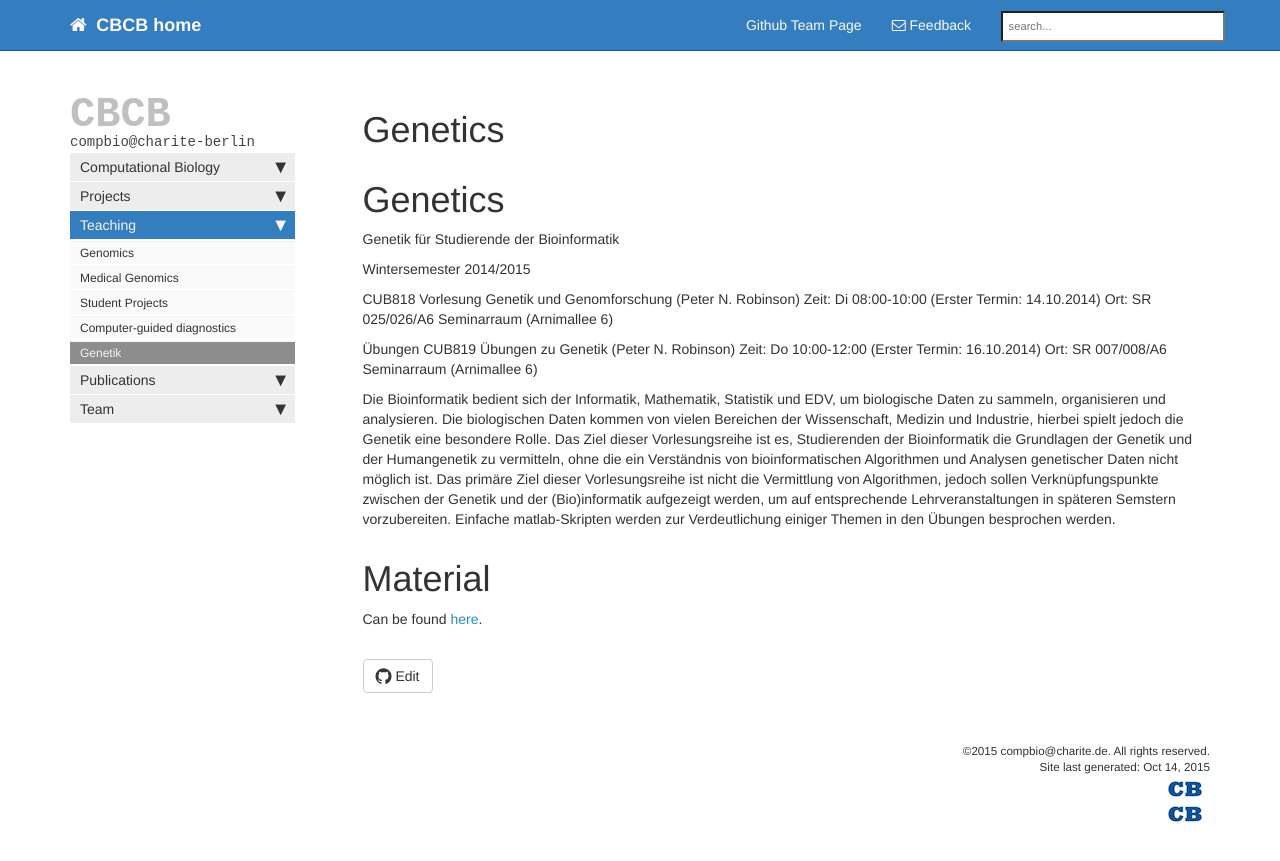
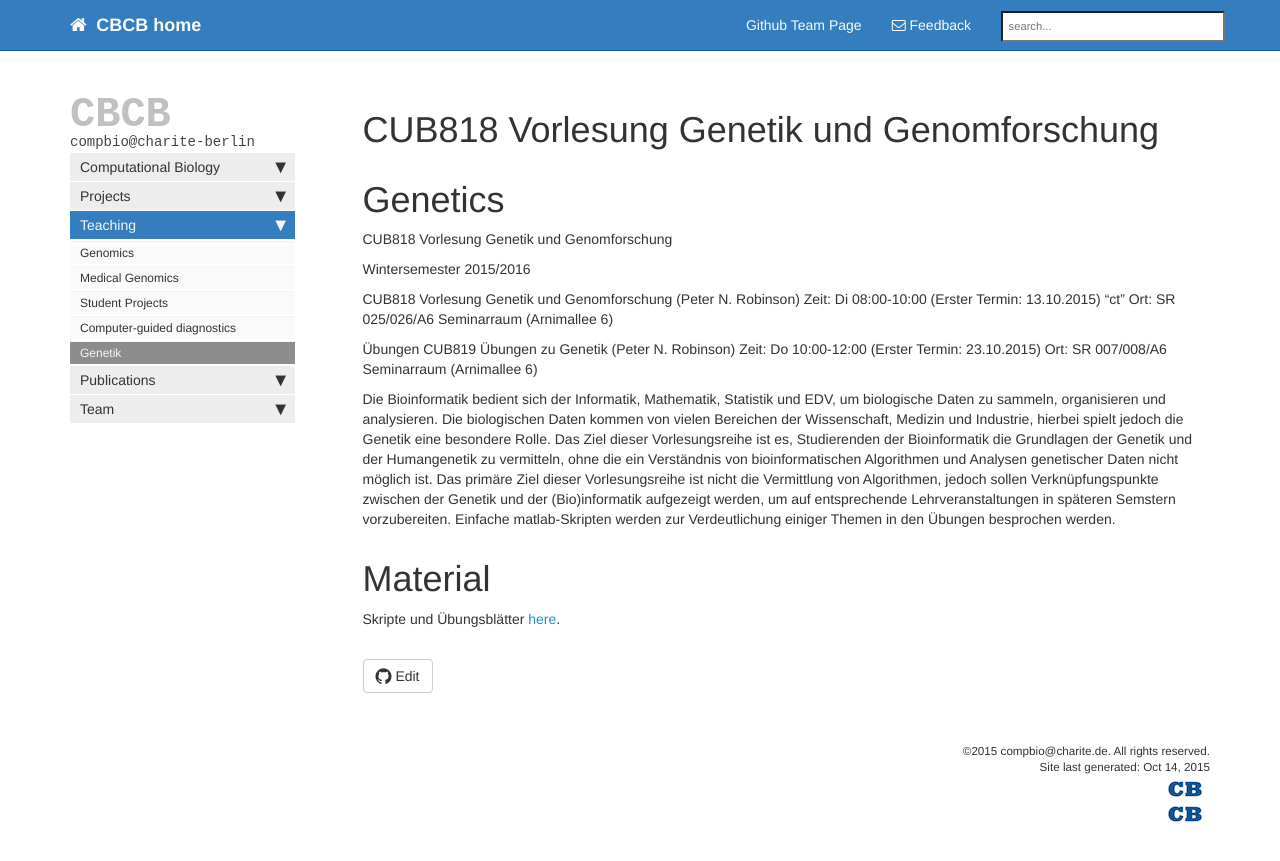
Before and after one commit to charite/charite.github.io, a Jekyll site: the page built from teaching-genetics.md, in a window 1280 px wide. Shown: the top 861 px of the page. Built offline with Jekyll 4.4.1, drawn with Linux system fonts in a browser that asks for light colours; nearby versions of some CDN libraries; library files that are not in the unit come from our copies; Markdown is read by kramdown in place of the engine named in the settings; comment, search, counter and statistics services are not loaded.

Commit message:
Update genetik webpage

```diff
--- a/teaching-genetics.md
+++ b/teaching-genetics.md
@@ -1,22 +1,22 @@
 ---
-title: Genetics
+title: CUB818 Vorlesung Genetik und Genomforschung
 ---
 
 #Genetics
 
-Genetik für Studierende der Bioinformatik
+CUB818 Vorlesung Genetik und Genomforschung
 
 
-Wintersemester 2014/2015
+Wintersemester 2015/2016
 
 
 CUB818 Vorlesung Genetik und Genomforschung (Peter N. Robinson)
-Zeit: Di 08:00-10:00 (Erster Termin: 14.10.2014)
+Zeit: Di 08:00-10:00 (Erster Termin: 13.10.2015) "ct"
 Ort: SR 025/026/A6 Seminarraum (Arnimallee 6)
 
 Übungen
 CUB819 Übungen zu Genetik (Peter N. Robinson)
-Zeit: Do 10:00-12:00 (Erster Termin: 16.10.2014)
+Zeit: Do 10:00-12:00 (Erster Termin: 23.10.2015)
 Ort: SR 007/008/A6 Seminarraum (Arnimallee 6)
 
 Die Bioinformatik bedient sich der Informatik, Mathematik, Statistik und EDV, um biologische Daten zu sammeln, organisieren und analysieren. Die biologischen Daten kommen von vielen Bereichen der Wissenschaft, Medizin und Industrie, hierbei spielt jedoch die Genetik eine besondere Rolle. Das Ziel dieser Vorlesungsreihe ist es, Studierenden der Bioinformatik die Grundlagen der Genetik und der Humangenetik zu vermitteln, ohne die ein Verständnis von bioinformatischen Algorithmen und Analysen genetischer Daten nicht möglich ist. Das primäre Ziel dieser Vorlesungsreihe ist nicht die Vermittlung von Algorithmen, jedoch sollen Verknüpfungspunkte zwischen der Genetik und der (Bio)informatik aufgezeigt werden, um auf entsprechende Lehrveranstaltungen in späteren Semstern vorzubereiten. Einfache matlab-Skripten werden zur Verdeutlichung einiger Themen in den Übungen besprochen werden.
@@ -24,4 +24,4 @@ Die Bioinformatik bedient sich der Informatik, Mathematik, Statistik und EDV, um
 
 #Material
 
-Can be found [here](https://github.com/charite/charite.github.io/tree/master/media/robinson/teaching/Molekulargenetik_II).
+Skripte und Übungsblätter [here](https://github.com/charite/charite.github.io/tree/master/media/robinson/teaching/Molekulargenetik_II).
```
